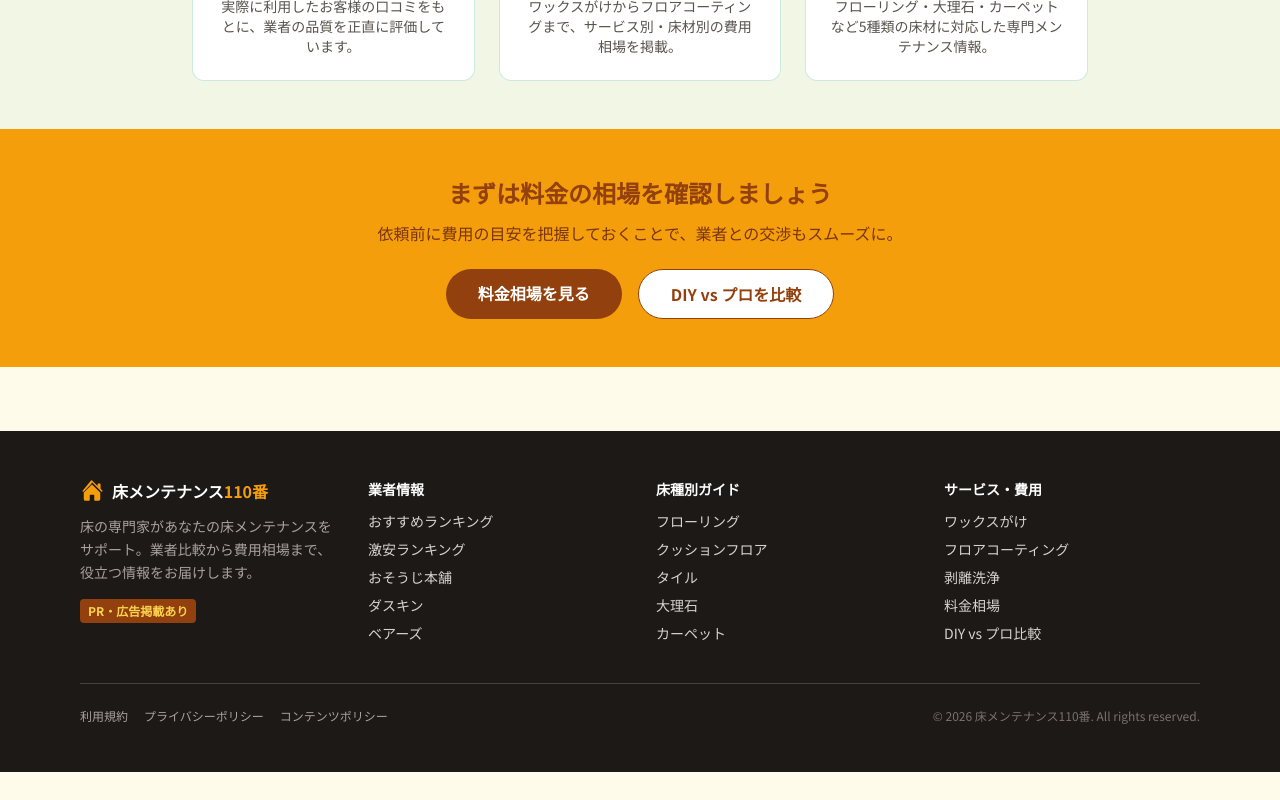
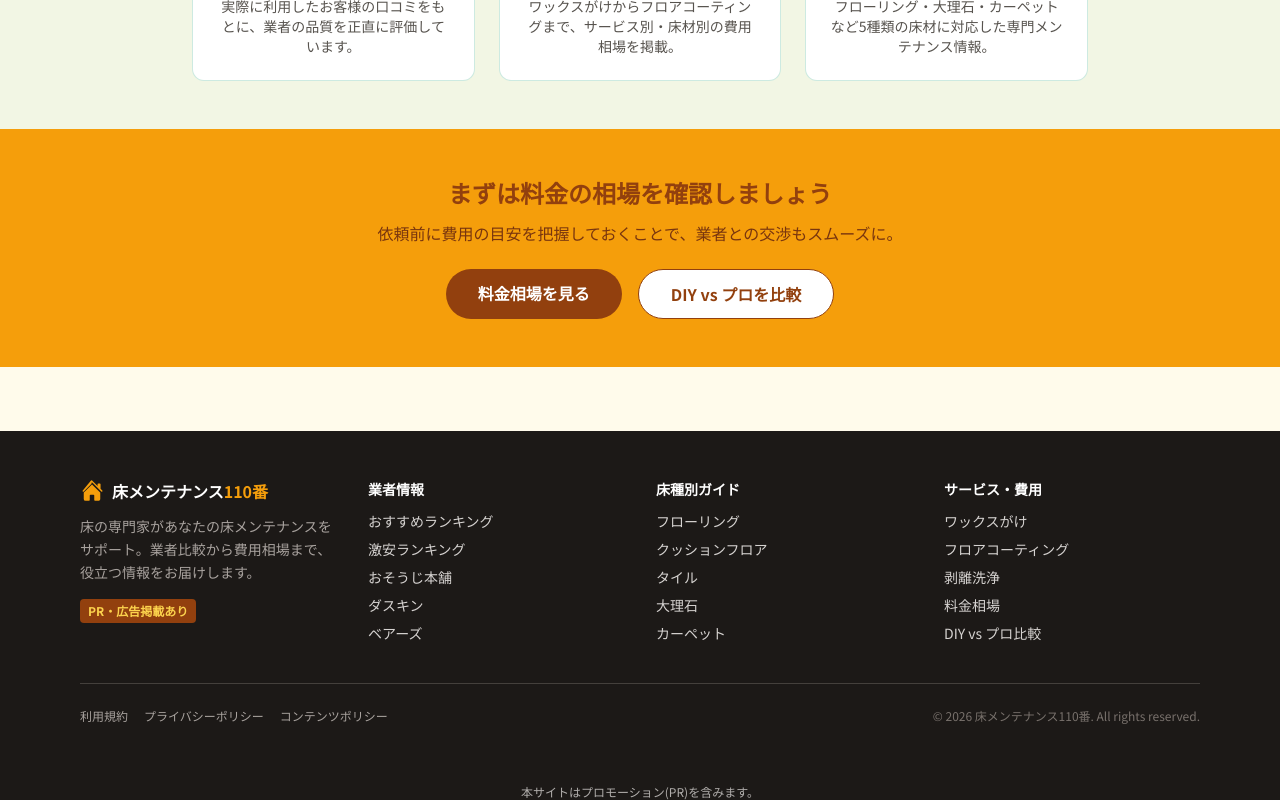
Before and after one commit to webmaster0818/yuka-maintenance, a Next.js app: page / in a window 1280 px wide. Shown: the part 2234-3034 px from the top of the page. Before the commit the page ends 3006 px from the top, so only its background shows below. Built offline with nearby package versions, Linux system fonts and the light colour scheme.

Commit message:
フッターにPR表記(本サイトはプロモーション(PR)を含みます。)を追加

```diff
--- a/app/components/SiteFooter.tsx
+++ b/app/components/SiteFooter.tsx
@@ -78,6 +78,7 @@ export default function SiteFooter() {
           </p>
         </div>
       </div>
+        <p className="text-center text-xs mt-3 opacity-80">本サイトはプロモーション(PR)を含みます。</p>
     </footer>
   );
 }
```
